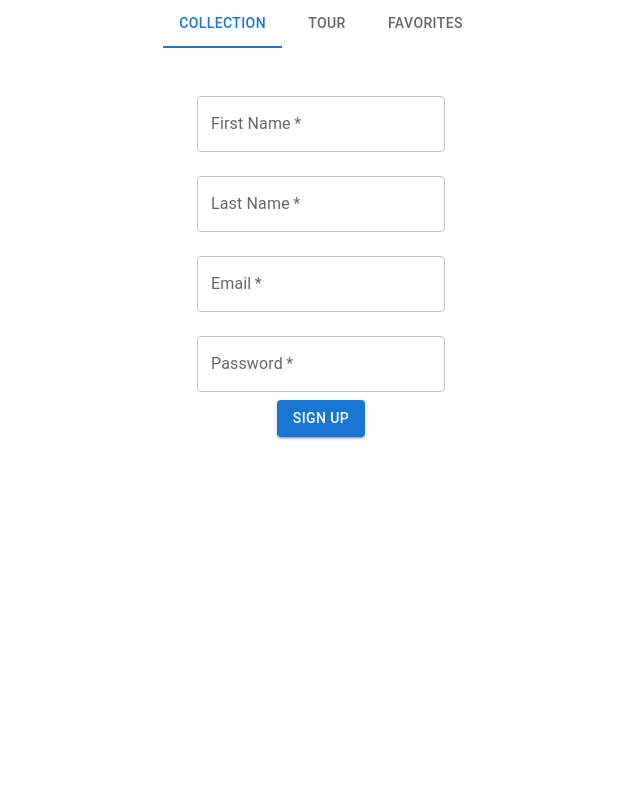
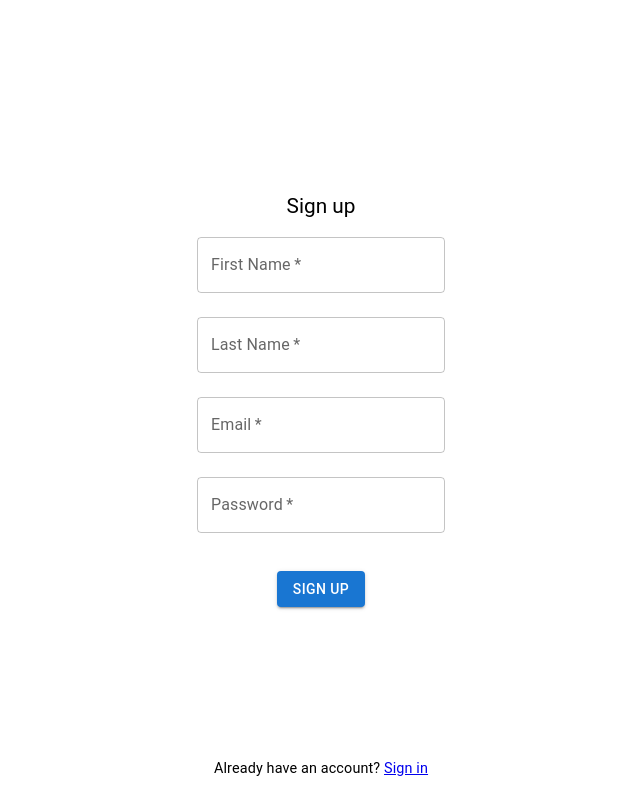
Before and after one commit to sbracellari/CSI-5450, a React (Create React App) app in the folder src/react/: page /account/register in a window 1280 px wide. Shown: the whole page, without its empty margins (319-959 px from the left). Built offline with nearby package versions, Linux system fonts and the light colour scheme.

Commit message:
fix: removes tabs from login/register pages. small visual changes

```diff
--- a/src/react/src/features/auth/Login.tsx
+++ b/src/react/src/features/auth/Login.tsx
@@ -1,5 +1,5 @@
 import { useAppDispatch, useAppSelector } from '../../app/hooks';
-import { Redirect } from 'react-router-dom';
+import { Redirect, Link } from 'react-router-dom';
 import { Box, Button, TextField, Alert, Typography } from '@mui/material';
 import { useState } from 'react';
 import { login } from './authSlice';
@@ -24,14 +24,16 @@ export function Login() {
     console.log(message, status === 'failed');
 
     return (
+        <Box sx={{height: '100vh', display: 'flex', alignItems: 'center', justifyContent: 'center'}}>
             <Box component="form" autoComplete="off" onSubmit={handleSubmit}
                 sx={{
                     display: 'flex',
                     flexDirection: 'column',
                     alignItems: 'center',
-                mt: 4
+                    width: '100vh',
+                    m: 2
                 }}>
-            <Typography component="h1" variant="h5">
+                <Typography sx={{fontSize: '1.3rem'}} component="h1" variant="h5">
                     Sign in
                 </Typography>
                 <TextField
@@ -57,6 +59,9 @@ export function Login() {
                     error={status === 'failed'}
                 />
                 <Button
+                    sx={{
+                        marginTop: '30px'
+                    }}
                     type="submit"
                     variant="contained"
                     onClick={() => handleSubmit}
@@ -65,6 +70,21 @@ export function Login() {
                 </Button>
                 {status === "failed" && message &&
                     <Alert sx={{ mt: 1 }} severity="error">{message}</Alert>}
+
+                <Typography
+                    sx={{
+                        position: 'absolute', // not particularly a fan of this
+                        bottom: 0,
+                        fontSize: '0.9rem',
+                        margin: '1.3rem'
+                    }}
+                >
+                    New to YourTour? {" "}
+                  <Link to='/account/register'>
+                    Create an account
+                  </Link>
+                </Typography>
+            </Box>
         </Box>
     )
 }
--- a/src/react/src/features/auth/Register.tsx
+++ b/src/react/src/features/auth/Register.tsx
@@ -1,6 +1,6 @@
 import { useAppDispatch, useAppSelector } from '../../app/hooks';
-import { Redirect } from 'react-router-dom';
-import { Box, Button, TextField, Alert } from '@mui/material';
+import { Redirect, Link } from 'react-router-dom';
+import { Box, Button, TextField, Alert, Typography } from '@mui/material';
 import { useState } from 'react';
 import { register } from './authSlice';
 
@@ -26,13 +26,18 @@ export function Register() {
     }
 
     return (
+        <Box sx={{height: '100vh', display: 'flex', alignItems: 'center', justifyContent: 'center'}}>
             <Box component="form" autoComplete="off" onSubmit={handleSubmit}
                 sx={{
                     display: 'flex',
                     flexDirection: 'column',
                     alignItems: 'center',
-                mt: 4
+                    width: '100vh',
+                    m: 2
                 }}>
+                <Typography sx={{fontSize: '1.3rem'}} component="h1" variant="h5">
+                    Sign up
+                </Typography>
                 <TextField
                     label="First Name"
                     placeholder="Please enter your first name"
@@ -72,6 +77,7 @@ export function Register() {
                     error={status === 'failed'}
                 />
                 <Button
+                    sx={{ marginTop: '30px' }}
                     type="submit"
                     variant="contained"
                     onClick={() => handleSubmit}
@@ -79,6 +85,21 @@ export function Register() {
                     Sign Up
                 </Button>
                 {status === "failed" && message && <Alert severity="error">{message}</Alert>}
+
+                <Typography
+                    sx={{
+                        position: 'absolute',
+                        bottom: 0,
+                        fontSize: '0.9rem',
+                        margin: '1.3rem'
+                    }}
+                >
+                    Already have an account? {" "}
+                  <Link to="/account/login">
+                    Sign in
+                  </Link>
+               </Typography>
+            </Box>
         </Box>
     )
 }
--- a/src/react/src/features/router/Router.tsx
+++ b/src/react/src/features/router/Router.tsx
@@ -25,6 +25,10 @@ export function Router() {
     //@todo need to add a tab for account
     return (
         <BrowserRouter basename='/'>
+            <Switch>
+                <Route path='/account/login' component={Login} />
+                <Route path='/account/register' component={Register} />
+                <Route>
                     <Tabs value={tabValue} onChange={handleTabs} centered>
                         {tabComponent}
                     </Tabs>
@@ -38,8 +42,8 @@ export function Router() {
                         <Route exact path="/favorites" />
                         <Route exact path="/admin" component={Admin} />
                         <Route path='/details' component={Detail} />
-                <Route path='/account/login' component={Login} />
-                <Route path='/account/register' component={Register} />
+                    </Switch>
+                </Route>
             </Switch>
         </BrowserRouter>
     )
```
Lines whose indentation alone changed are shown as unchanged.
